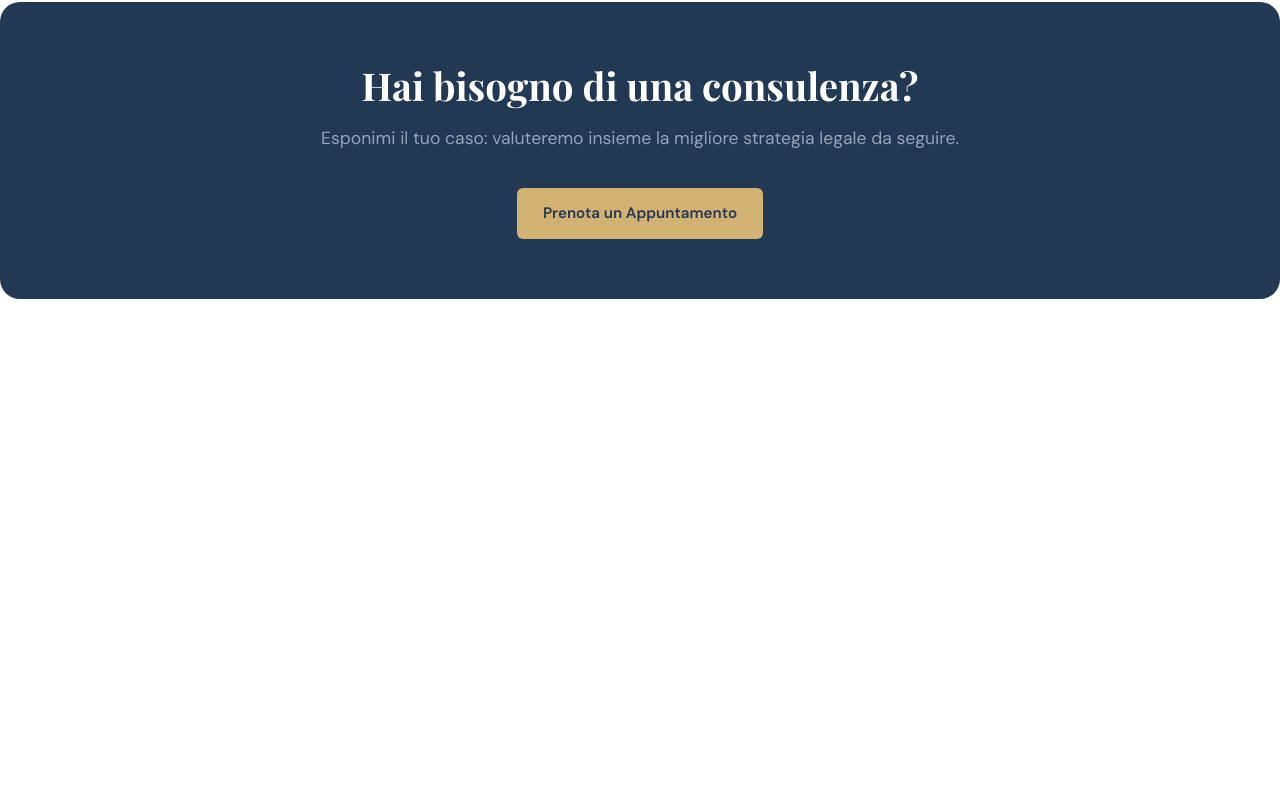
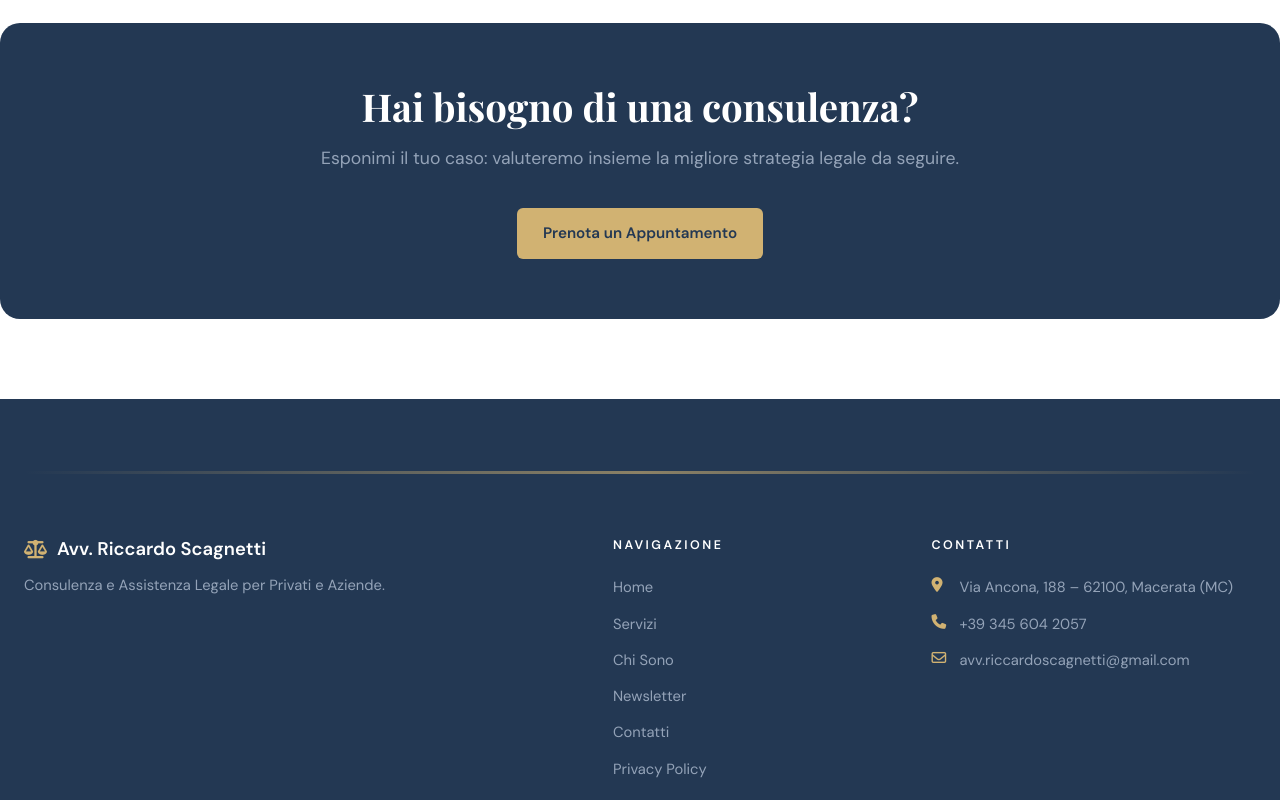
Before and after one commit to Bibo00/Sito_zio, a plain HTML site: page chi-sono.html in a window 1280 px wide. Shown: the part 2000-2800 px from the top of the page. Before the commit the page ends 2379 px from the top, so only its background shows below. Drawn offline with nearby package versions, Linux system fonts and the light colour scheme.

Commit message:
Update chi-sono.html

```diff
--- a/chi-sono.html
+++ b/chi-sono.html
@@ -17,18 +17,27 @@
 
     <header class="navbar">
         <div class="container nav-container">
-            <a href="index.html" class="logo" style="text-decoration:none;">
+            <div class="logo">
                 <i class="fa-solid fa-scale-balanced"></i>
                 <span>Avv. Riccardo Scagnetti</span>
-            </a>
-            <nav class="nav-menu">
+            </div>
+
+            <div class="menu-toggle" id="mobile-menu">
+                <i class="fa-solid fa-bars"></i>
+            </div>
+            <div class="overlay" id="overlay"></div>
+
+            <nav class="nav-menu" id="nav-menu">
+                <div class="close-menu" id="close-menu">
+                    <i class="fa-solid fa-xmark"></i>
+                </div>
                 <ul class="nav-links">
                     <li><a href="index.html" class="nav-link-item">Home</a></li>
                     <li><a href="servizi.html" class="nav-link-item">Servizi</a></li>
+                    <li><a href="chi-sono.html" class="nav-link-item">Chi Sono</a></li>
                     <li><a href="newsletter.html" class="nav-link-item">Newsletter</a></li>
-                    <li><a href="chi-sono.html" class="nav-link-item active">Chi Sono</a></li>
-                    <li><a href="contatti.html" class="nav-link-item">Contatti</a></li>
                 </ul>
+                <a href="contatti.html" class="btn btn-dark">Contattami</a>
             </nav>
         </div>
     </header>
@@ -115,6 +124,43 @@
         </div>
     </section>
 
+
+    <footer id="contatti" class="footer">
+        <div class="container">
+            <!-- Striscia dorata ornamentale sopra il footer -->
+            <div class="footer-top-bar"></div>
+            <div class="footer-grid">
+                <div class="footer-brand">
+                    <h3><i class="fa-solid fa-scale-balanced"></i> Avv. Riccardo Scagnetti</h3>
+                    <p>Consulenza e Assistenza Legale per Privati e Aziende.</p>
+                </div>
+                <div class="footer-nav">
+                    <h4>Navigazione</h4>
+                    <ul>
+                        <li><a href="index.html">Home</a></li>
+                        <li><a href="servizi.html">Servizi</a></li>
+                        <li><a href="chi-sono.html">Chi Sono</a></li>
+                        <li><a href="newsletter.html">Newsletter</a></li>
+                        <li><a href="contatti.html">Contatti</a></li>
+                        <li><a href="#">Privacy Policy</a></li>
+                    </ul>
+                </div>
+                <div class="footer-contact">
+                    <h4>Contatti</h4>
+                    <ul>
+                        <li><i class="fa-solid fa-location-dot"></i> Via Ancona, 188 – 62100, Macerata (MC)</li>
+                        <li><i class="fa-solid fa-phone"></i> +39 345 604 2057</li>
+                        <li><i class="fa-regular fa-envelope"></i> avv.riccardoscagnetti@gmail.com</li>
+                    </ul>
+                </div>
+            </div>
+            <div class="footer-bottom">
+                <p>&copy; 2026 Studio Legale Avv. Riccardo Scagnetti. Tutti i diritti riservati.</p>
+            </div>
+        </div>
+    </footer>
+
+    <script src="script.js" defer></script>
 </body>
 
 </html>
```
